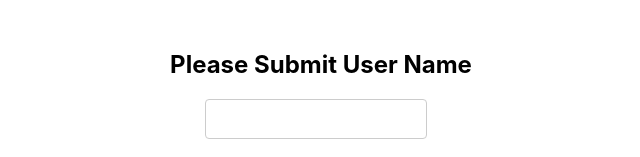
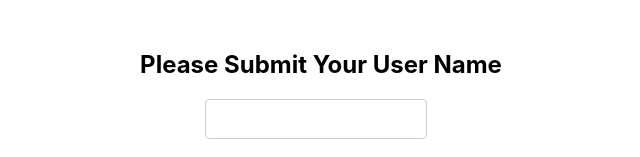
Before and after one commit to pradipmengal/read-app-EKS-RollBack, a React (Create React App) app in the folder frontend/: page / in a window 1280 px wide. Shown: the top 157 px of the page, without its empty margins (319-959 px from the left). Built offline with nearby package versions, Linux system fonts and the light colour scheme; no server answers.

Commit message:
Frontend Changes

```diff
--- a/frontend/src/App.js
+++ b/frontend/src/App.js
@@ -54,7 +54,7 @@ function App() {
 
   return (
     <div className="App">
-      <h1>Please Submit User Name</h1>
+      <h1>Please Submit Your User Name</h1>
       <input name="input-parameter" onChange={handleChange} />
       <br />
       <br />
```
